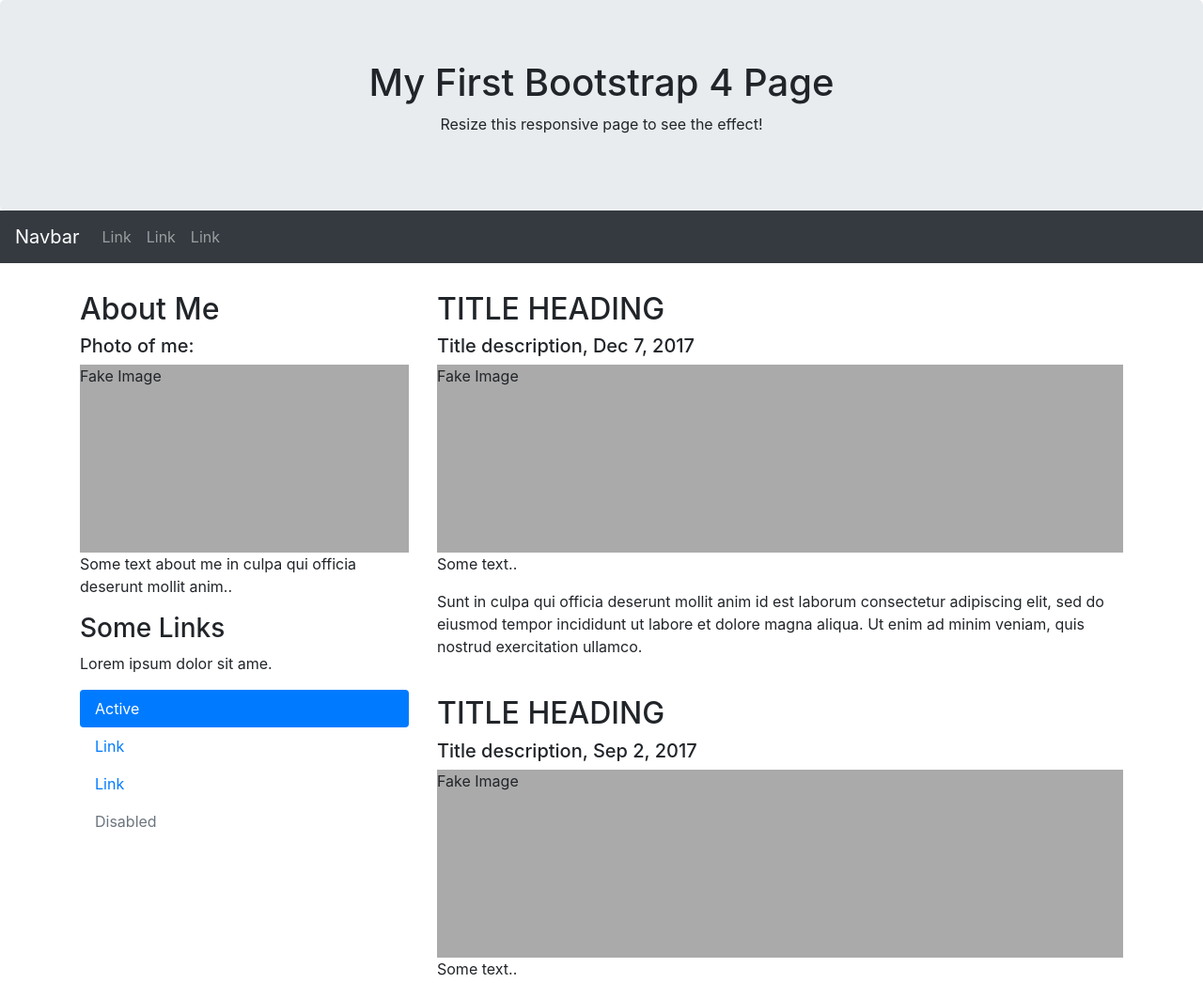
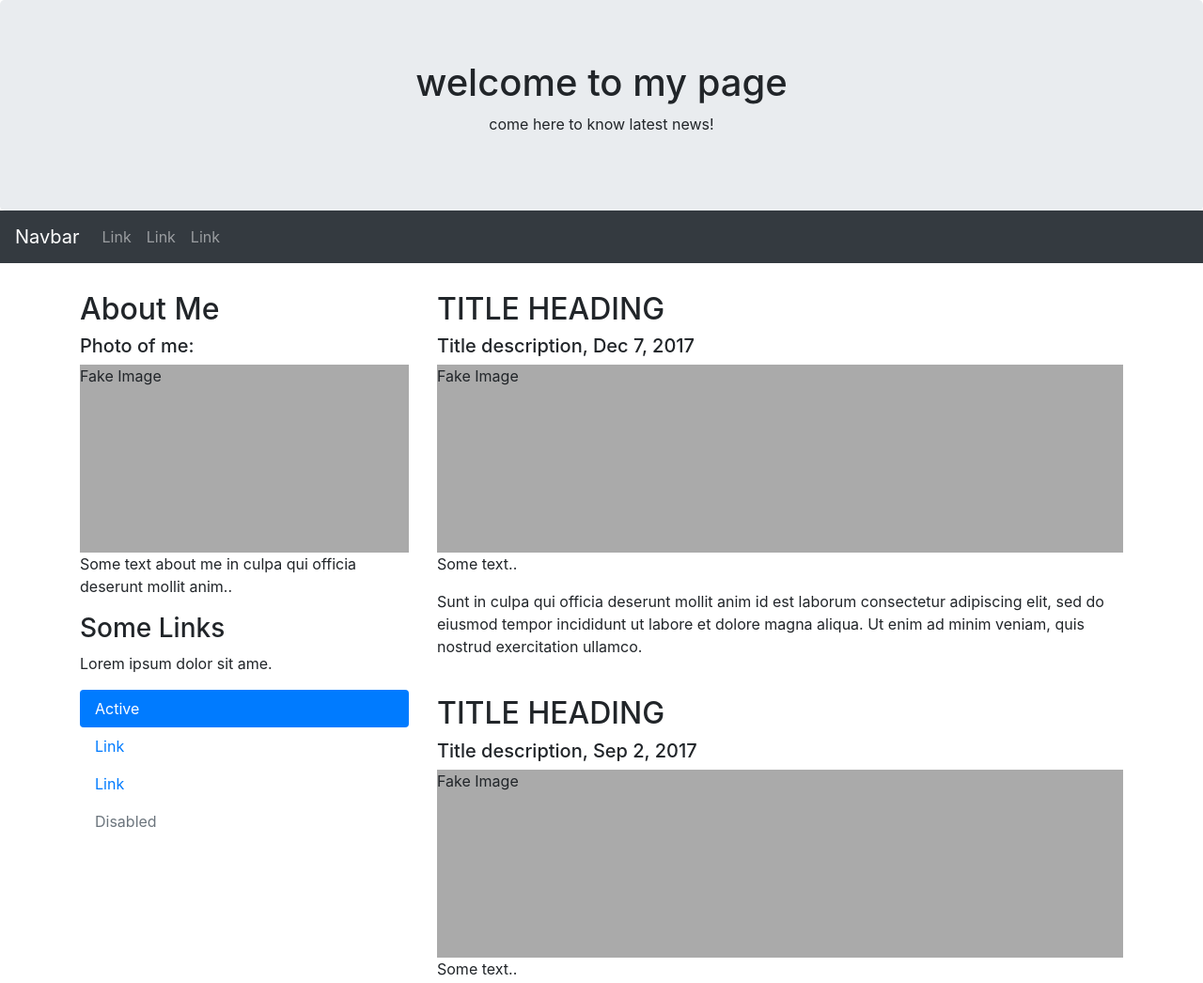
Before and after one commit to sagartiwari123/Demo, a plain HTML site: page index.html in a window 1280 px wide. Shown: the top 1046 px of the page at 94% size. Drawn offline with nearby package versions, Linux system fonts and the light colour scheme.

Commit message:
Update index.html

```diff
--- a/index.html
+++ b/index.html
@@ -18,8 +18,8 @@
 <body>
 
 <div class="jumbotron text-center" style="margin-bottom:0">
-  <h1>My First Bootstrap 4 Page</h1>
-  <p>Resize this responsive page to see the effect!</p>
+  <h1>welcome to my page</h1>
+  <p>come here to know latest news!</p>
 </div>
 
 <nav class="navbar navbar-expand-sm bg-dark navbar-dark">
```
